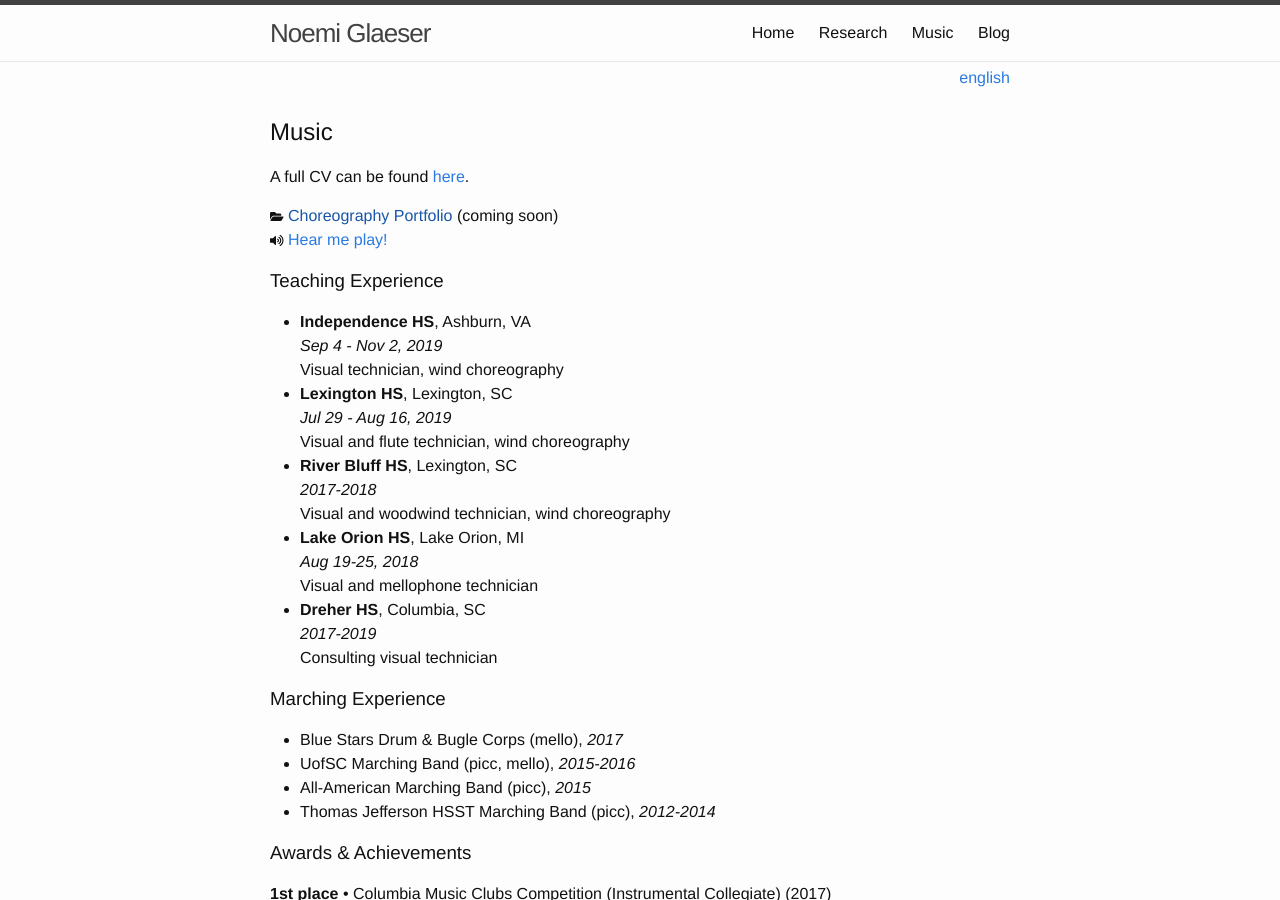
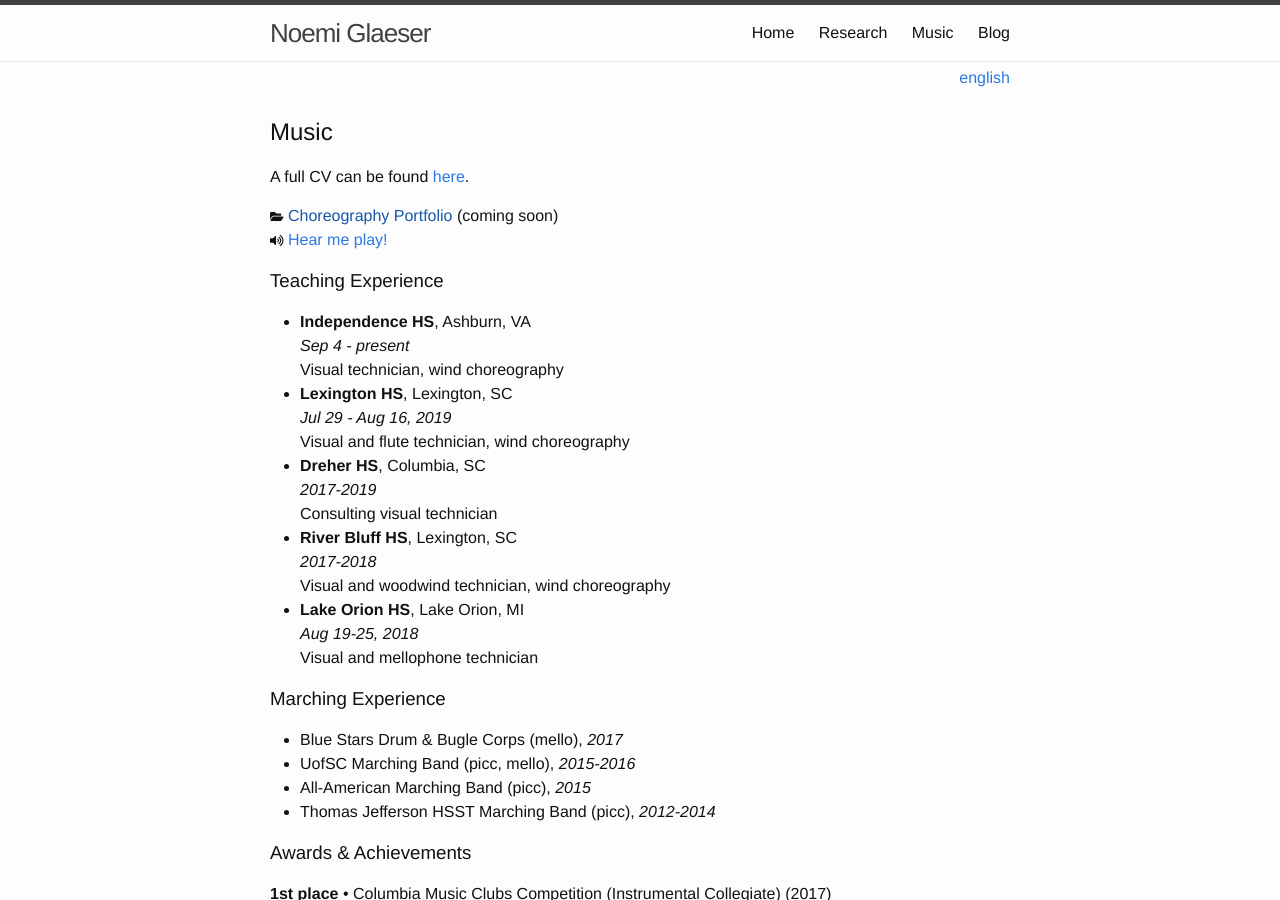
Before and after one commit to nglaeser/minima-site, a Jekyll site: the page built from music.md, in a window 1280 px wide and 900 px high. Built offline with Jekyll 4.4.1, drawn with Linux system fonts in a browser that asks for light colours; nearby versions of some CDN libraries; some web fonts are replaced.

Commit message:
minor formatting updates

```diff
--- a/music.md
+++ b/music.md
@@ -16,20 +16,20 @@ A full CV can be found [here](files/Glaeser_CV_music3.pdf).
 ### Teaching Experience
 
 - **Independence HS**, Ashburn, VA
-  *Sep 4 - Nov 2, 2019*
+  *Sep 4 - present*
   Visual technician, wind choreography
 - **Lexington HS**, Lexington, SC
   *Jul 29 - Aug 16, 2019*
   Visual and flute technician, wind choreography
+- **Dreher HS**, Columbia, SC
+  *2017-2019*
+  Consulting visual technician
 - **River Bluff HS**, Lexington, SC
 *2017-2018*
 Visual and woodwind technician, wind choreography
 - **Lake Orion HS**, Lake Orion, MI
   *Aug 19-25, 2018*
   Visual and mellophone technician
-- **Dreher HS**, Columbia, SC
-  *2017-2019*
-  Consulting visual technician
 
 ### Marching Experience
 
```
Also changed, not shown: index-de.md (+4 -1 lines), index-it.md (+4 -1 lines).
